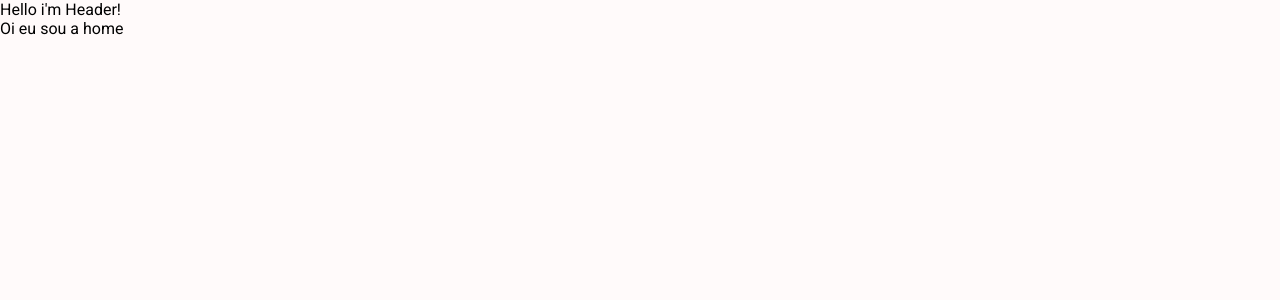
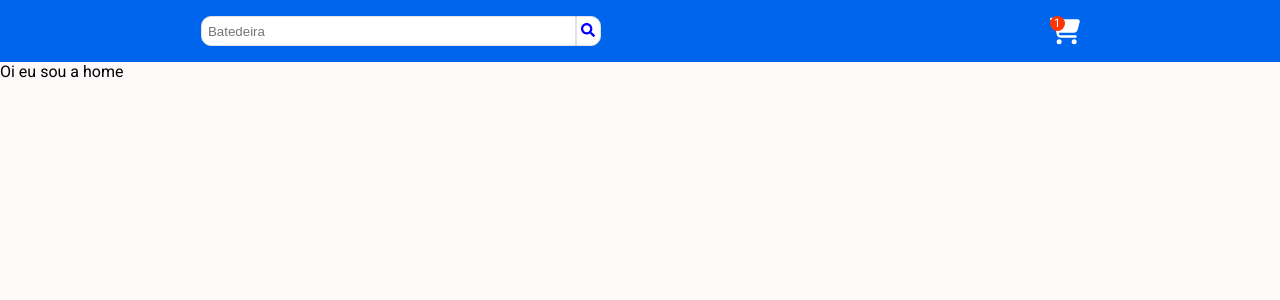
Before and after one commit to guilhermefsh/Mercadinho, a React (Vite) app: page / in a window 1280 px wide. Shown: the top 300 px of the page. Built offline with nearby package versions, Linux system fonts and the light colour scheme.

Commit message:
feat: Header component

```diff
--- a/src/components/Header/index.tsx
+++ b/src/components/Header/index.tsx
@@ -1,9 +1,32 @@
-import React from 'react'
+import { CartContainer, HeaderContainer, HeaderContent, SearchContent } from "./styles"
+import { FaSearch } from "react-icons/fa";
+import { FaCartShopping } from "react-icons/fa6";
+
 
 export const Header = () => {
     return (
-        <div>
-            Hello i'm Header!
-        </div>
+        <HeaderContainer>
+            <HeaderContent>
+                <SearchContent>
+                    <form>
+                        <input
+                            type="text"
+                            placeholder="Batedeira"
+                        />
+                        <button>
+                            <FaSearch color="blue" size={14} />
+                        </button>
+                    </form>
+                </SearchContent>
+
+                <CartContainer>
+                    <button>
+                        <FaCartShopping size={30} color="white" />
+                        <span>1</span>
+                    </button>
+                </CartContainer>
+
+            </HeaderContent>
+        </HeaderContainer>
     )
 }
--- a/src/components/Header/styles.ts
+++ b/src/components/Header/styles.ts
@@ -0,0 +1,70 @@
+import styled from "styled-components";
+
+export const HeaderContainer = styled.header`
+    width:100%;
+    background-color:${props => props.theme['blue']};
+`
+export const HeaderContent = styled.div`
+    max-width:1440px;
+    margin:auto;
+    padding:1rem;
+    gap:80px;
+    display:flex;
+    justify-content:space-around;
+
+    button{
+        background-color:transparent;
+    }
+`
+
+export const SearchContent = styled.div`
+    display:flex;
+    align-items:center;
+    max-width:400px;
+    width:100%;
+
+    form{
+        display:flex;
+        align-items:center;
+        width:100%;
+
+        input{
+            flex-grow:1;
+            padding:0.4rem;
+            border: 1px solid ${props => props.theme['gray-100']};
+            border-radius: 10px 0 0 10px;
+        }
+        button{
+            border: 1px solid ${props => props.theme['gray-100']};
+            background-color:${props => props.theme['white']};
+            padding:0.28rem;
+            cursor: pointer;
+            border-radius: 0px 10px 10px 0px;
+        }
+    }
+`
+export const CartContainer = styled.div`
+    display:flex;
+    align-items:center;
+        button{
+            display:flex;
+            align-items:center;
+            position: relative;
+            cursor: pointer;
+        }
+
+        span{
+            position:absolute;
+            left:0;
+            top:0;
+            width:15px;
+            height:15px;
+
+            text-align:center;
+            font-size:12px;
+
+            background-color:${props => props.theme['red']};
+            border-radius: 15px;
+            color:${props => props.theme['white']}
+        }
+`
--- a/src/layouts/index.tsx
+++ b/src/layouts/index.tsx
@@ -4,15 +4,16 @@ import styled from "styled-components"
 
 const Container = styled.div`
     max-width:1440px;
+    margin: auto;
 `
 
 export const Layout = () => {
     return (
-        <div>
+        <>
             <Header />
             <Container>
                 <Outlet />
             </Container>
-        </div>
+        </>
     )
 }
--- a/src/styles/themes/default.ts
+++ b/src/styles/themes/default.ts
@@ -12,8 +12,7 @@ export const defaultTheme = {
     'white': '#fff',
     'black': '#000',
 
-    'red-500': '#AB222E',
-    'red-700': '#7A1921',
+    'red': '#FD3500',
 
     'blue': '#0065ED',
 
```
